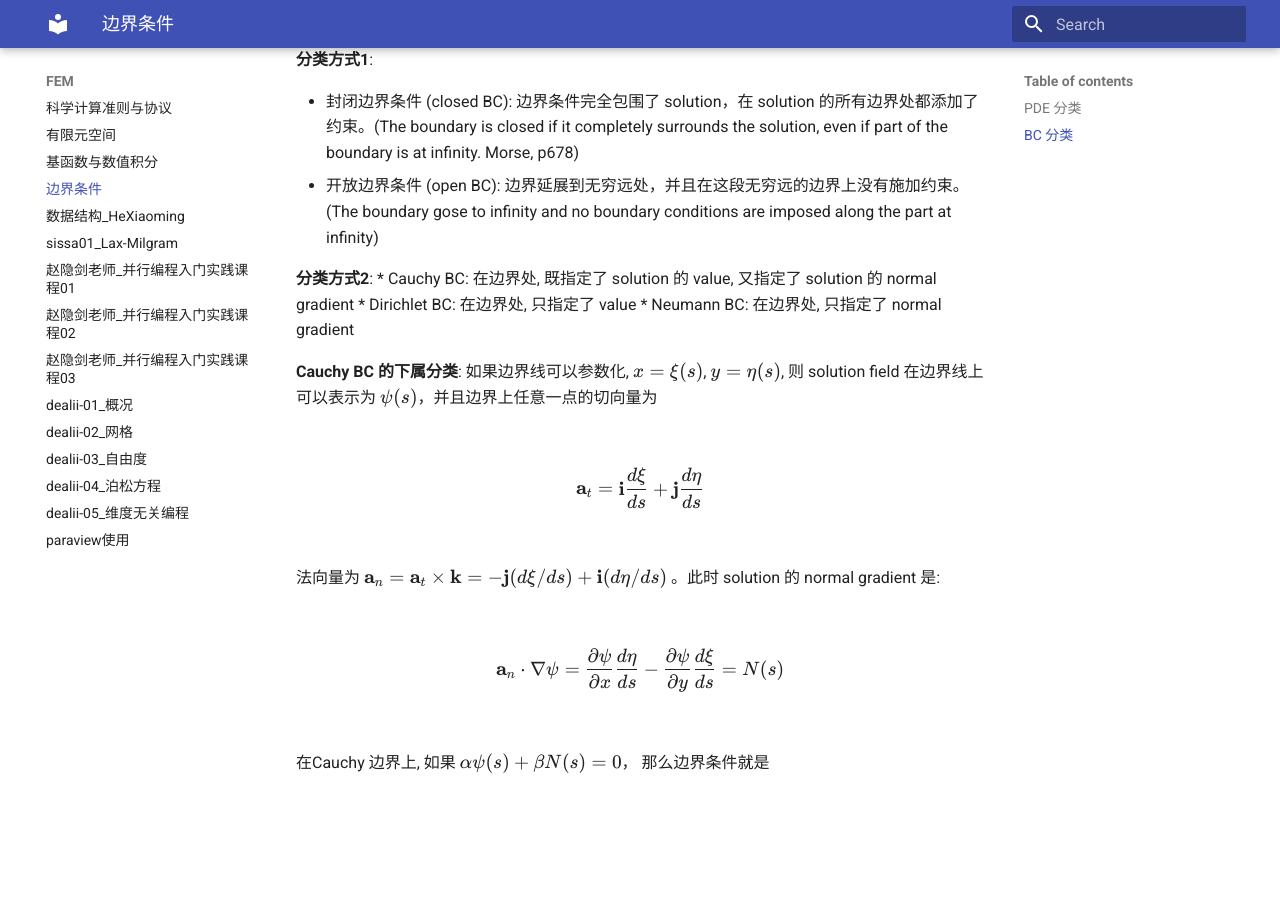
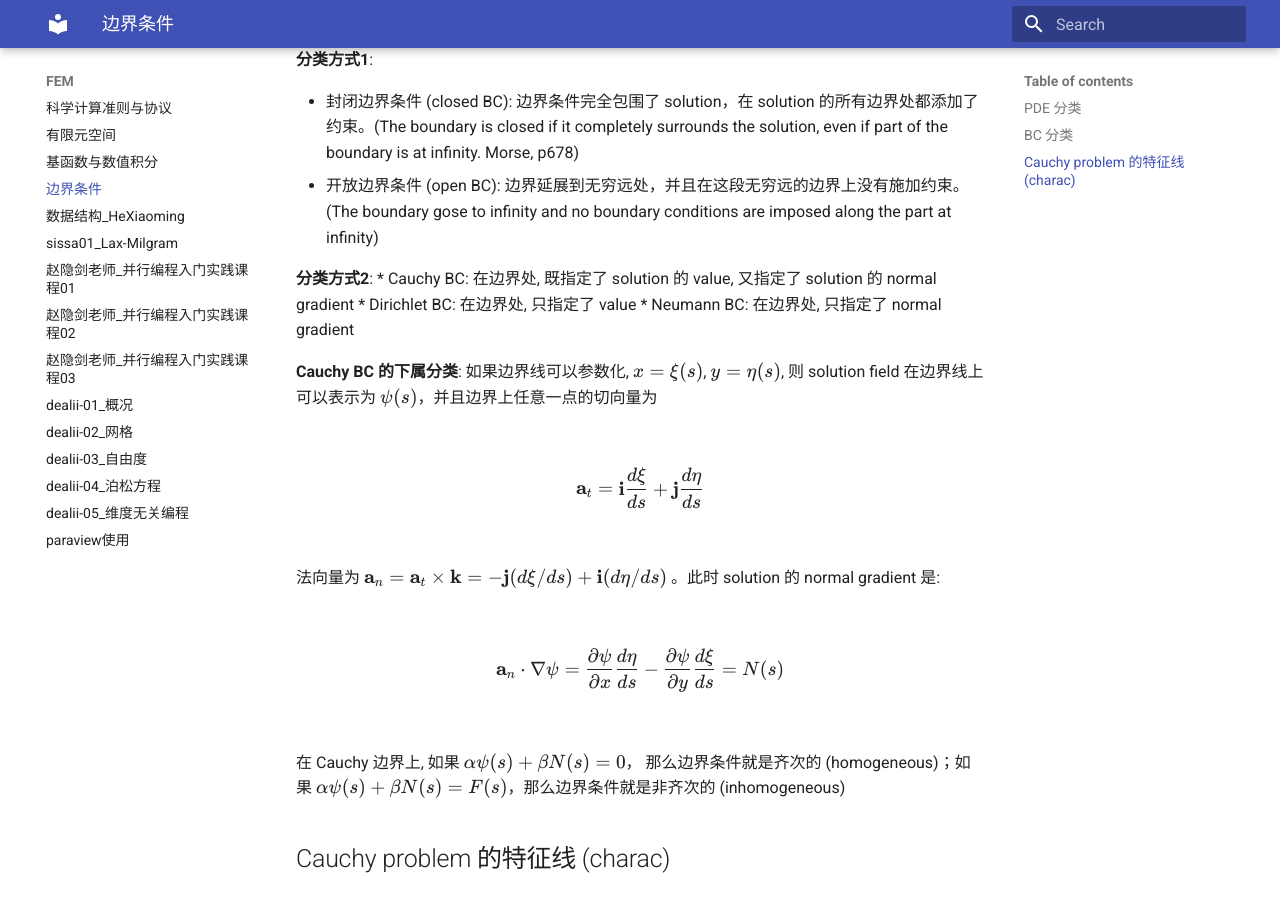
Before and after one commit to ymma98/technotes, an MkDocs documentation site: the page built from docs/FEM/边界条件.md, in a window 1280 px wide and 900 px high, scrolled down 1632 px. Built offline with MkDocs 1.6.1 and Material for MkDocs 9.7.7, drawn with Linux system fonts in a browser that asks for light colours; before the commit the page ends 2431 px from its top, so only the background shows below that.

Commit message:
docs/FEM/边界条件.md updated from https://stackedit.cn/

```diff
--- a/docs/FEM/边界条件.md
+++ b/docs/FEM/边界条件.md
@@ -64,13 +64,16 @@ $$
 \mathbf{a}_n \cdot \nabla\psi = \frac{\partial \psi}{\partial x} \frac{d \eta}{d s} - \frac{\partial \psi}{\partial y} \frac{d \xi}{d s} = N(s)
 $$
 
-在Cauchy 边界上, 如果 $\alpha \psi(s) + \beta N(s) = 0$， 那么边界条件就是
+在 Cauchy 边界上, 如果 $\alpha \psi(s) + \beta N(s) = 0$， 那么边界条件就是齐次的 (homogeneous)；如果 $\alpha \psi(s) + \beta N(s) = F(s)$，那么边界条件就是非齐次的 (inhomogeneous)
+
+
+## Cauchy problem 的特征线 (charac)
 
 
 
 
 <!--stackedit_data:
-eyJoaXN0b3J5IjpbLTE1NTEwMjA1NTMsNjI1MzI0OTAxLC0xNj
+eyJoaXN0b3J5IjpbLTEzMTU3NjE4OTIsNjI1MzI0OTAxLC0xNj
 k3NjgxMjQwLDYzMDUzNDc3OCw0MzYzODk3OTYsNDI0NDI2NjNd
 fQ==
 -->
```
